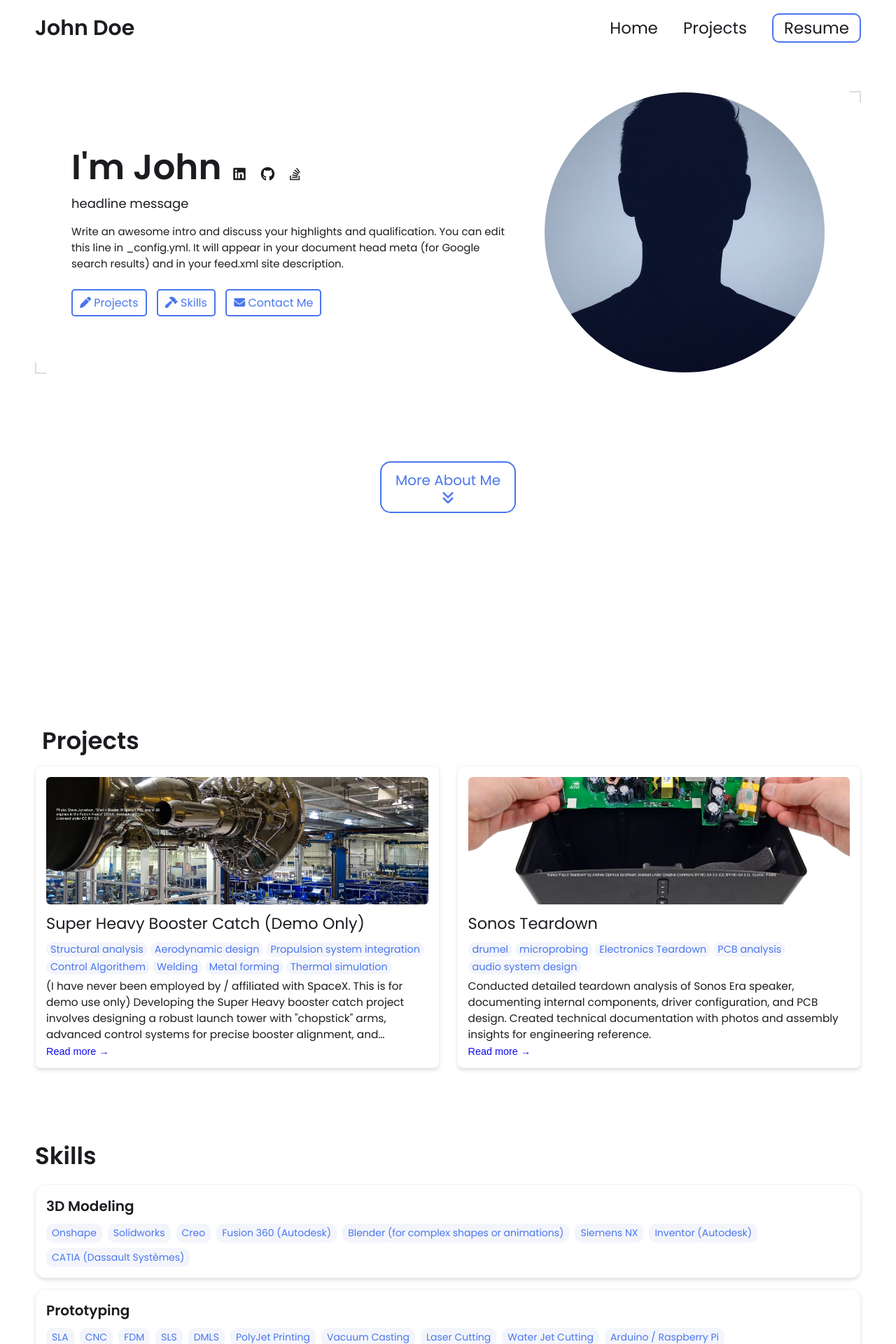
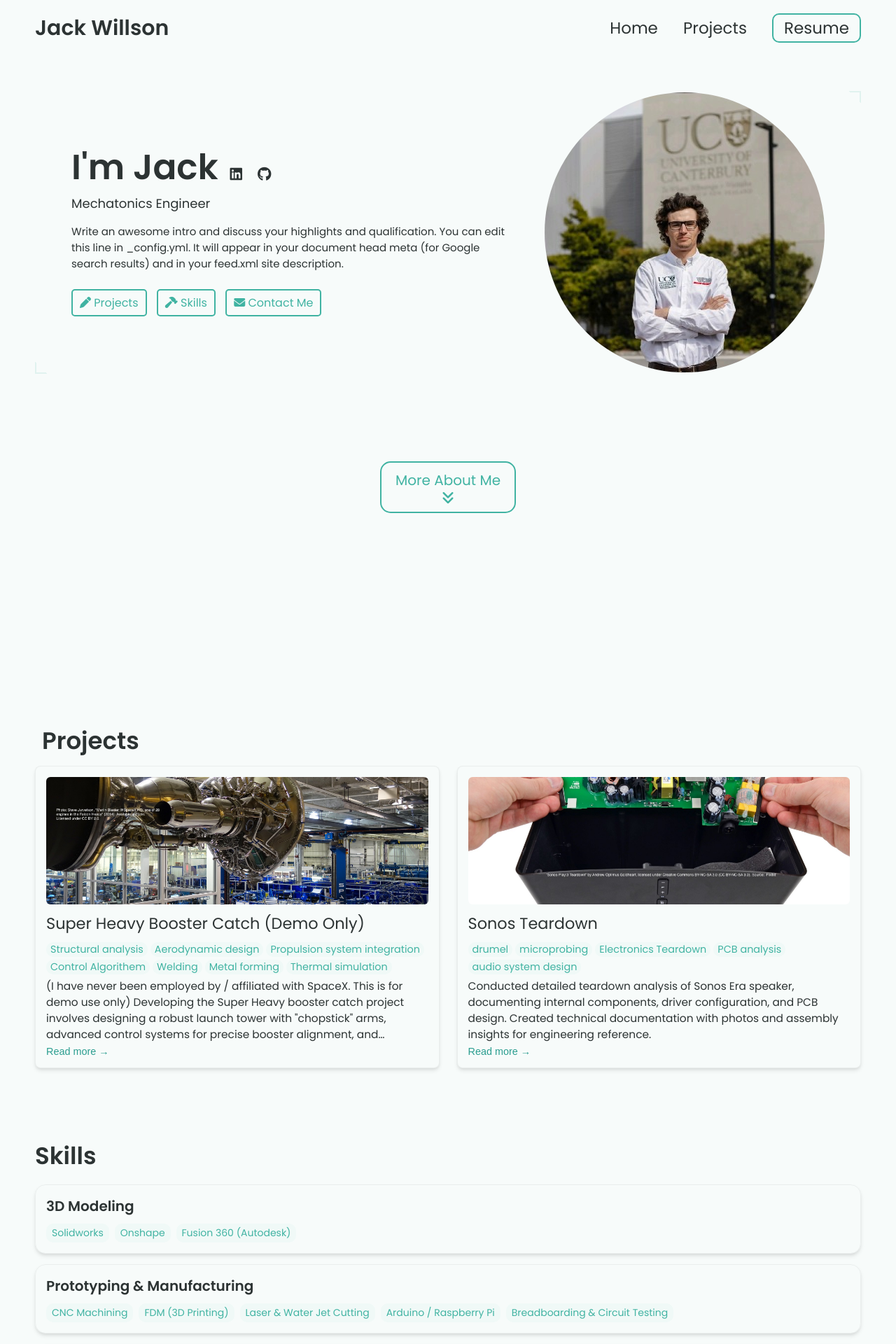
Before and after one commit to jack-wi11son/jack-wi11son.github.io, a Jekyll site: the page built from index.html, in a window 1280 px wide. Shown: the top 1920 px of the page at 70% size. Built offline with Jekyll 4.4.1, drawn with Linux system fonts in a browser that asks for light colours; some of the changed text lies outside the part shown.

Commit message:
first config changes

```diff
--- a/_config.yml
+++ b/_config.yml
@@ -7,20 +7,20 @@
 
 # Main Page Setup
 
-title: John Doe's Portfolio # This is what shows up in the tab of the browser
+title: Jack Willson's Portfolio # This is what shows up in the tab of the browser
 
 
 
 # Hero Section
-name: John Doe
-headline: headline message
+name: Jack Willson
+headline: Mechatonics Engineer
 description: >- # dont remove this line. this will ignore all new lines until the next section
   Write an awesome intro and discuss your highlights and qualification. You can edit this
   line in _config.yml. It will appear in your document head meta (for
   Google search results) and in your feed.xml site description.
 
 # Place your profile image in /assets/images/profile-image/folder and edit the file name
-profile_image: ./assets/images/profile-image/avatar.jpeg
+profile_image: ./assets/images/profile-image/profile-pic.jpg
 
 
 # Link your resume
@@ -31,9 +31,9 @@ resume-url: https://drive.google.com/file/d/13Z3duVzh-gguPU5r03oJVEE6rV9rd3DS/vi
 # Set up external links - this will show up as small icons next to your name.
 
 external-links:    # input only your own url slug. The icons with missing entries will not appear.
-  linkedin: test    # https://www.linkedin.com/in/{your url slug}
-  github: leea12    # https://github.com/{your url slug}
-  stackoverflow: test      # https://stackoverflow.com/users/{your url slug}
+  linkedin: jack-willson-b0619027b    # https://www.linkedin.com/in/{your url slug}
+  github: jack-wi11son    # https://github.com/{your url slug}
+  stackoverflow:       # https://stackoverflow.com/users/{your url slug}
   medium:            # https://medium.com/@{your url slug}
   x-twitter:   # https://x.com/{your url slug}
   threads:            # https://threads.net/@{your url slug}
@@ -47,44 +47,57 @@ external-links:    # input only your own url slug. The icons with missing entrie
 skills:
   - category: 3D Modeling
     tools:
+    - Solidworks
     - Onshape
-    - Solidworks
-    - Creo
     - Fusion 360 (Autodesk)
-    - Blender (for complex shapes or animations)
-    - Siemens NX
-    - Inventor (Autodesk)
-    - CATIA (Dassault Systèmes)
-  - category: Prototyping
+  - category: Prototyping & Manufacturing
     tools:
-    - SLA
-    - CNC
-    - FDM
-    - SLS
-    - DMLS
-    - PolyJet Printing
-    - Vacuum Casting
-    - Laser Cutting
-    - Water Jet Cutting
+    - CNC Machining
+    - FDM (3D Printing)
+    - Laser & Water Jet Cutting
     - Arduino / Raspberry Pi
-    - Breadboarding for circuit testing
-  - category: Design Standards / Practices
-    tools:
-    - GD&T ASME Y14
-    - ISO fits and tolerances
-    - PLM (PTC Windchill / Arena)
-  - category: PCB Design
+    - Breadboarding & Circuit Testing
+  - category: PCB / Electrical Design
     tools:
     - Altium Designer
-    - Altium
-    - Eagle
     - KiCad
+    - LTspice
   - category: Problem Solving / Risk Management
     tools:
-    - Root Cause Analysis (e.g., 5 Whys, Fishbone Diagram)
-    - DFMEA / PFMEA
-    - Six Sigma methodologies
-    - Shain Red-X
+    - Fault Tree Analysis
+    - FMEA / FMECA (Failure Mode and Effects Analysis)
+    - Hardware-Software Co-Validation
+    - Structured Unit Testing
+  - category: Embedded Systems & Control
+    tools:
+    - PID Control
+    - CAN Bus / CAN DBC
+    - ARM MCUs (Microchip SAM4S)
+    - Teensy (Cortex-M7) & Tiva LaunchPad
+    - ESP-IDF
+  - category: Industrial Automation
+    tools:
+    - CODESYS (IEC 61131-3)
+    - Ladder Logic & Structured Text
+    - IO-Link Systems
+    - Industrial Fieldbuses (Modbus / EtherCAT / Ethernet-IP)
+    - PLCs & HMI Development
+  - category: Programming & Software
+    tools:
+    - C / C++
+    - Python
+    - VHDL
+    - Git / Version Control
+    - CI/CD Workflows
+    - Linux Server Administration
+  - category: Motorsport & Automotive Tools
+    tools:
+    - MoTeC M1 Build / Tune
+    - MoTeC i2 Data Analysis
+    - Link PDM / PDMLink
+    - Wiring & Harness Loom Manufacture
+    - Vehicle Dynamics & Torque Vectoring
+
 
 
 # Contact Form Setup. Setup an account and copy over the key. When someone fills out the form, it will be received in your email.
@@ -94,12 +107,12 @@ formspree-key:   https://formspree.io/f/{8-digit key}
 
 # Active theme (Updatethis to switch themes). Make sure to keep the indentation the samne.
 colors: # this is the basic theme
-  text: "#1a1c20"
-  border: "#ddd"
-  link: "#4a76ee"
-  highlight: "#0c0cf2"
-  background: "#ffffff"
-  light_background: "#f3f5fb"
+  text: "#2c3333"
+  border: "#e0f2ef"
+  link: "#40b3a2"
+  highlight: "#2a9d8f"
+  background: "#f7fbfa"
+  light_background: "#f0f9f7"
 
 # A few examples.
 basic theme:
```
Also changed, not shown: assets/images/profile-image/avatar.jpeg (deleted), assets/images/profile-image/profile-pic.jpg (added).
